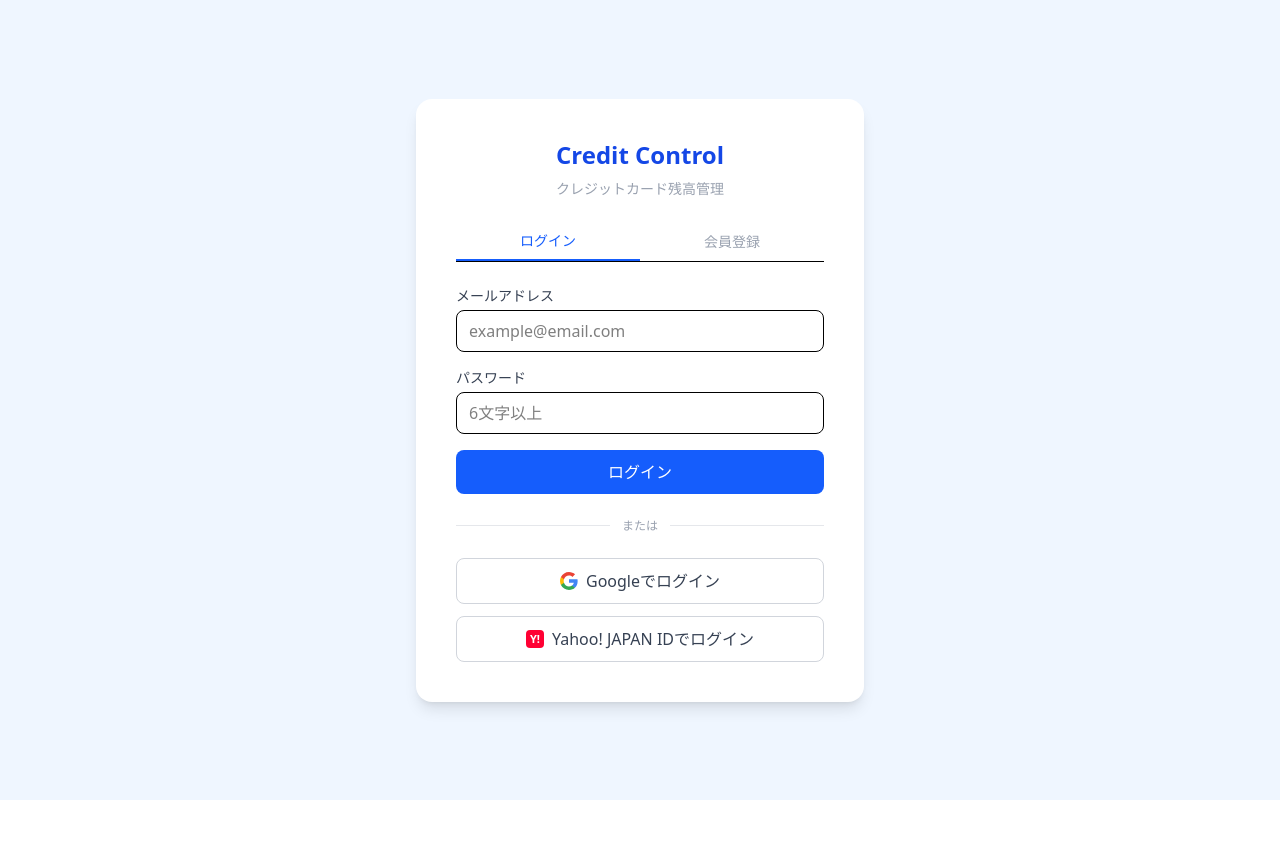
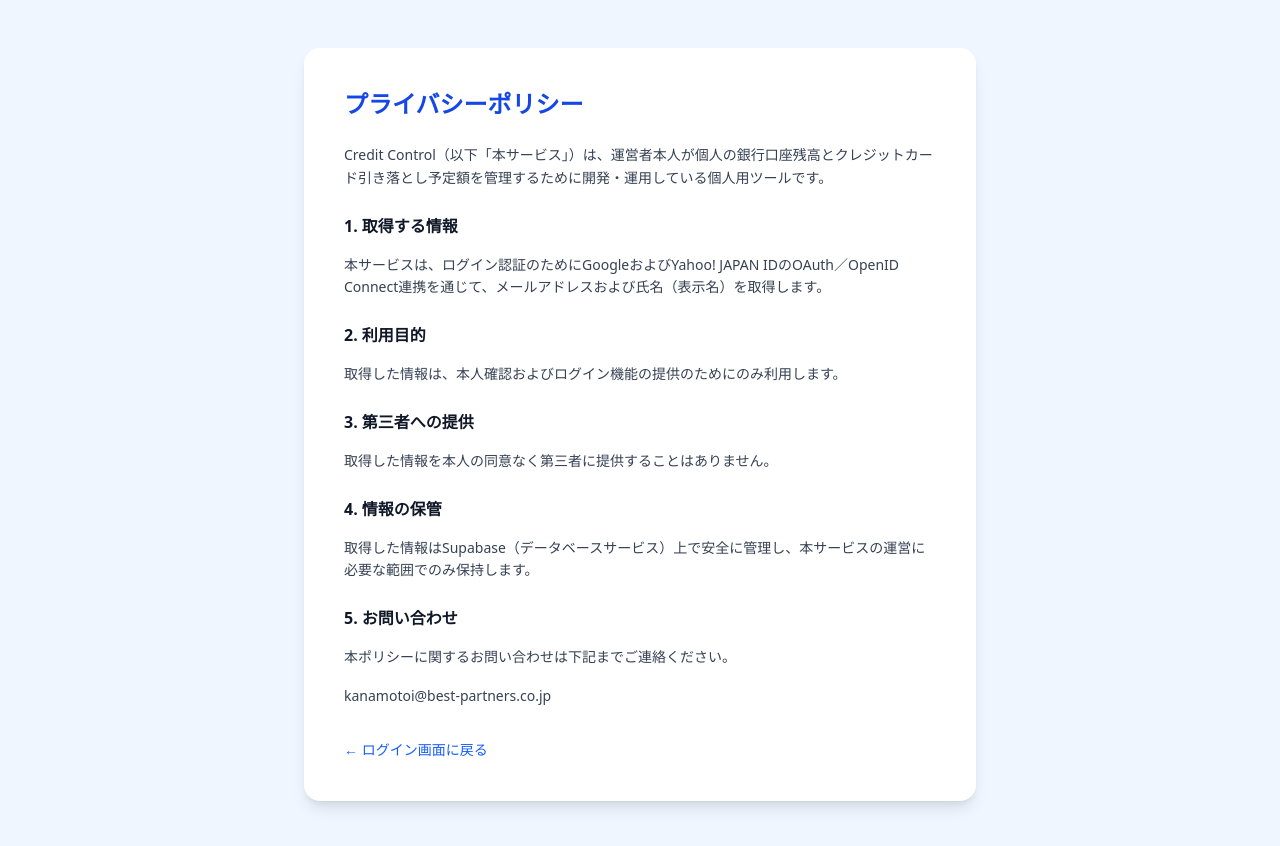
Before and after one commit to centuryosaka/credit-control, a React (Vite) app: page /privacy in a window 1280 px wide. Before the commit this address led to /login. Shown: the top 846 px of the page. Before the commit the page ends 800 px from the top, so only its background shows below. Built offline with nearby package versions, Linux system fonts and the light colour scheme; no server answers.

Commit message:
feat: add privacy policy and terms pages for Yahoo OIDC registration

```diff
--- a/src/App.tsx
+++ b/src/App.tsx
@@ -7,6 +7,8 @@ import DashboardPage from '@/pages/DashboardPage'
 import BankPage from '@/pages/BankPage'
 import CardsPage from '@/pages/CardsPage'
 import ChargesPage from '@/pages/ChargesPage'
+import PrivacyPolicyPage from '@/pages/PrivacyPolicyPage'
+import TermsPage from '@/pages/TermsPage'
 
 export default function App() {
   return (
@@ -15,6 +17,10 @@ export default function App() {
         <Routes>
           {/* 未ログイン時のログイン画面 */}
           <Route path="/login" element={<LoginPage />} />
+
+          {/* OAuth連携先（Yahoo!等）に提示する公開ページ */}
+          <Route path="/privacy" element={<PrivacyPolicyPage />} />
+          <Route path="/terms" element={<TermsPage />} />
 
           {/* 認証済みページ（未ログインはログイン画面にリダイレクト） */}
           <Route
--- /dev/null
+++ b/src/pages/PrivacyPolicyPage.tsx
@@ -0,0 +1,42 @@
+import { Link } from 'react-router-dom'
+
+export default function PrivacyPolicyPage() {
+  return (
+    <div className="min-h-screen bg-blue-50 py-12 px-4">
+      <div className="bg-white rounded-2xl shadow-lg p-8 md:p-10 max-w-2xl mx-auto">
+        <h1 className="text-2xl font-bold text-blue-700 mb-6">プライバシーポリシー</h1>
+
+        <section className="space-y-4 text-sm text-gray-700 leading-relaxed">
+          <p>
+            Credit Control（以下「本サービス」）は、運営者本人が個人の銀行口座残高とクレジットカード引き落とし予定額を管理するために開発・運用している個人用ツールです。
+          </p>
+
+          <h2 className="text-base font-semibold text-gray-900 pt-2">1. 取得する情報</h2>
+          <p>
+            本サービスは、ログイン認証のためにGoogleおよびYahoo! JAPAN IDのOAuth／OpenID
+            Connect連携を通じて、メールアドレスおよび氏名（表示名）を取得します。
+          </p>
+
+          <h2 className="text-base font-semibold text-gray-900 pt-2">2. 利用目的</h2>
+          <p>取得した情報は、本人確認およびログイン機能の提供のためにのみ利用します。</p>
+
+          <h2 className="text-base font-semibold text-gray-900 pt-2">3. 第三者への提供</h2>
+          <p>取得した情報を本人の同意なく第三者に提供することはありません。</p>
+
+          <h2 className="text-base font-semibold text-gray-900 pt-2">4. 情報の保管</h2>
+          <p>
+            取得した情報はSupabase（データベースサービス）上で安全に管理し、本サービスの運営に必要な範囲でのみ保持します。
+          </p>
+
+          <h2 className="text-base font-semibold text-gray-900 pt-2">5. お問い合わせ</h2>
+          <p>本ポリシーに関するお問い合わせは下記までご連絡ください。</p>
+          <p>kanamotoi@best-partners.co.jp</p>
+        </section>
+
+        <Link to="/login" className="inline-block mt-8 text-sm text-blue-600 hover:underline">
+          ← ログイン画面に戻る
+        </Link>
+      </div>
+    </div>
+  )
+}
--- /dev/null
+++ b/src/pages/TermsPage.tsx
@@ -0,0 +1,36 @@
+import { Link } from 'react-router-dom'
+
+export default function TermsPage() {
+  return (
+    <div className="min-h-screen bg-blue-50 py-12 px-4">
+      <div className="bg-white rounded-2xl shadow-lg p-8 md:p-10 max-w-2xl mx-auto">
+        <h1 className="text-2xl font-bold text-blue-700 mb-6">利用規約</h1>
+
+        <section className="space-y-4 text-sm text-gray-700 leading-relaxed">
+          <h2 className="text-base font-semibold text-gray-900">第1条（適用）</h2>
+          <p>本規約は、Credit Control（以下「本サービス」）の利用に関する条件を定めるものです。</p>
+
+          <h2 className="text-base font-semibold text-gray-900 pt-2">第2条（利用資格）</h2>
+          <p>
+            本サービスは運営者本人が個人の資産管理を目的として利用する個人用ツールであり、運営者以外の利用は想定していません。
+          </p>
+
+          <h2 className="text-base font-semibold text-gray-900 pt-2">第3条（禁止事項）</h2>
+          <p>本サービスの利用にあたり、不正アクセスその他本サービスの運営を妨害する行為を禁止します。</p>
+
+          <h2 className="text-base font-semibold text-gray-900 pt-2">第4条（免責事項）</h2>
+          <p>
+            本サービスは現状有姿で提供され、運営者は本サービスの利用により生じたいかなる損害についても責任を負いません。
+          </p>
+
+          <h2 className="text-base font-semibold text-gray-900 pt-2">第5条（規約の変更）</h2>
+          <p>運営者は、必要と判断した場合、本規約を変更することがあります。</p>
+        </section>
+
+        <Link to="/login" className="inline-block mt-8 text-sm text-blue-600 hover:underline">
+          ← ログイン画面に戻る
+        </Link>
+      </div>
+    </div>
+  )
+}
```
